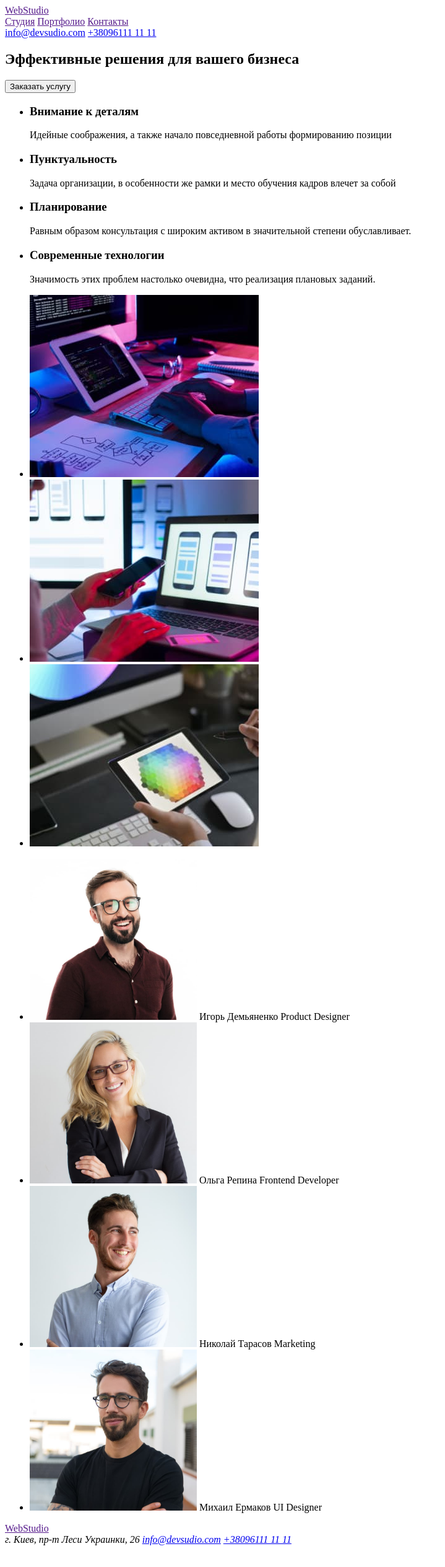
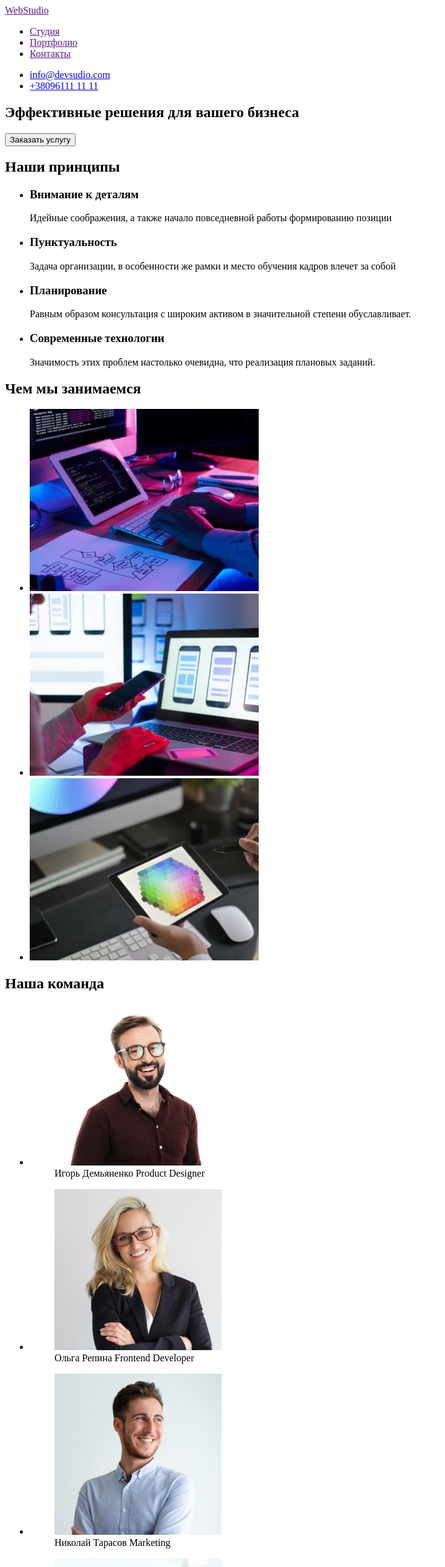
Before and after one commit to akovalenko1993/goit-markup-hw-01, a plain HTML site: page index.html in a window 1280 px wide. Shown: the top 2529 px of the page at 62% size, without its empty margins (0-719 px from the left). Before the commit the page ends 2502 px from the top, so only its background shows below. Drawn offline with Linux system fonts and the light colour scheme.

Commit message:
доработал замечания

```diff
--- a/index.html
+++ b/index.html
@@ -1,5 +1,5 @@
 <!DOCTYPE html>
-<html lang="en">
+<html lang="ru">
 <head>
     <meta charset="UTF-8">
     <meta http-equiv="X-UA-Compatible" content="IE=edge">
@@ -8,94 +8,96 @@
 </head>
 <body>
     <header>
+        <nav>
         <a href="">WebStudio</a>
-        <nav>
-        <a href="">Студия</a>
-        <a href="">Портфолио</a>
-        <a href="">Контакты</a>
+        <ul>
+        <li><a href="">Студия</a></li>
+        <li><a href="">Портфолио</a></li>
+        <li><a href="">Контакты</a></li>
+        </ul>
         </nav>
-        <a href="mailto:info@devsudio.com">info@devsudio.com</a>
-        <a href="tel.:+380961111111">+38096111 11 11</a>
+        <ul>
+        <li><a href="mailto:info@devsudio.com">info@devsudio.com</a></li>
+        <li><a href="tel.:+380961111111">+38096111 11 11</a></li>
+        </ul>
     </header>
     <main>
-<!--Main Theme-->
-<div>
-<article>
+<!--hero section-->
+<section>
     <h1>Эффективные решения для вашего бизнеса</h1>
-    <form>
-<button>Заказать услугу</button>
-    </form>
-</article>
-</div>
-<!--Company rules-->
-<div>
+    <button type="button">Заказать услугу</button>
+</section>
+<!--company rules-->
+<section>
+    <h2>Наши принципы</h2>
     <ul>
         <li>
-            <div>
             <h3>Внимание к деталям</h3>
-            <p>Идейные соображения, а также начало повседневной работы формированию позиции</p>
-            </div>
+            <p> Идейные соображения, а также начало повседневной работы формированию позиции</p>
         </li>
         <li>
-            <div>
             <h3>Пунктуальность</h3>
             <p>Задача организации, в особенности же рамки и место обучения кадров влечет за собой</p>
-            </div>
         </li>
         <li>
-            <div>
             <h3>Планирование</h3>
             <p>Равным образом консультация с широким активом в значительной степени обуславливает.</p>
-            </div>
         </li>
         <li>
-            <div>
             <h3>Современные технологии</h3>
             <p>Значимость этих проблем настолько очевидна, что реализация плановых заданий.</p>
-            </div>
         </li>
     </ul>
-</div>
-<!--How We Do-->
-<div>
+</section>
+<!--how we do-->
+<section>
+<h2>Чем мы занимаемся</h2>
 <ul>
     <li><img src="images/img1_HowWeDo.jpg" alt="Человек работает на клаасном рабочем месте" width="370"></li>
     <li><img src="images/img2_HowWeDo.jpg" alt="Разрабатывается приложение на телефон" width="370"></li>
     <li><img src="images/img3_HowWeDo.jpg" alt="Изображение мозаики на планшете" width="370"></li>
 </ul>
-</div>
+</section>
+
 <!--Our Team-->
-<div>
+<section>
+<h2>Наша команда</h2>
     <ul>
-    <li><div><img src="images/img1_OurTeam(1).jpg" alt="Игорь Демьяненко" width="270">
-        <span>Игорь Демьяненко</span>
-        <span>Product Designer</span>
-        </div>
+    <li>
+        <figure>
+        <img src="images/img1_OurTeam(1).jpg" alt="Игорь Демьяненко" width="270">
+        <figcaption>Игорь Демьяненко Product Designer</figcaption>
+        </figure>
     </li>
-    <li><div><img src="images/img2_OurTeam(1).jpg" alt="Ольга Репина" width="270">
-        <span>Ольга Репина</span>
-        <span>Frontend Developer</span>
-        </div>
+    <li>
+        <figure>
+            <img src="images/img2_OurTeam(1).jpg" alt="Игорь Демьяненко" width="270">
+            <figcaption>Ольга Репина Frontend Developer</figcaption>
+        </figure>
     </li>
-    <li><div><img src="images/img3_OurTeam(1).jpg" alt="Николай Тарасов" width="270">
-        <span>Николай Тарасов</span>
-        <span>Marketing</span>
-        </div>
+    <li>
+        <figure>
+            <img src="images/img3_OurTeam(1).jpg" alt="Игорь Демьяненко" width="270">
+            <figcaption>Николай Тарасов Marketing</figcaption>
+        </figure>
     </li>
-    <li><div><img src="images/img4_OurTeam(1).jpg" alt="Михаил Ермаков" width="270">
-        <span>Михаил Ермаков</span>
-        <span>UI Designer</span>
-        </div>
+    <li>
+        <figure>
+            <img src="images/img4_OurTeam(1).jpg" alt="Игорь Демьяненко" width="270">
+            <figcaption>Михаил Ермаков UI Designer</figcaption>
+        </figure>
     </li>
     </ul>
-</div>
+</section>
     </main>
     <footer>
     <a href="">WebStudio</a>
     <address>
-    г. Киев, пр-т Леси Украинки, 26
-    <a href="mailto:info@devsudio.com">info@devsudio.com</a>
-    <a href="tel.:+380961111111">+38096111 11 11</a>
+    <p>г. Киев, пр-т Леси Украинки, 26</p>
+    <ul>
+    <li><a href="mailto:info@devsudio.com">info@devsudio.com</a></li>
+    <li><a href="tel.:+380961111111">+38096111 11 11</a></li>
+    </ul>
     </address>
     </footer>
 </body>
```
